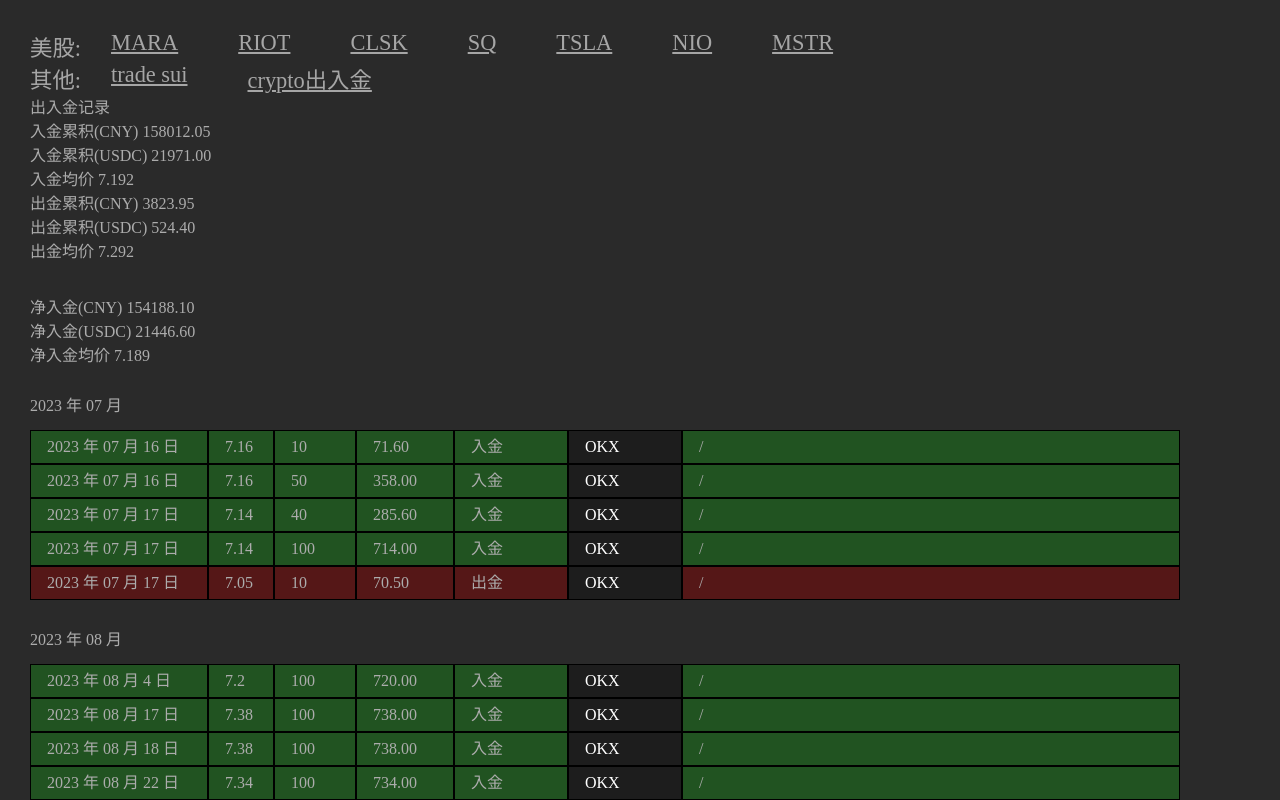
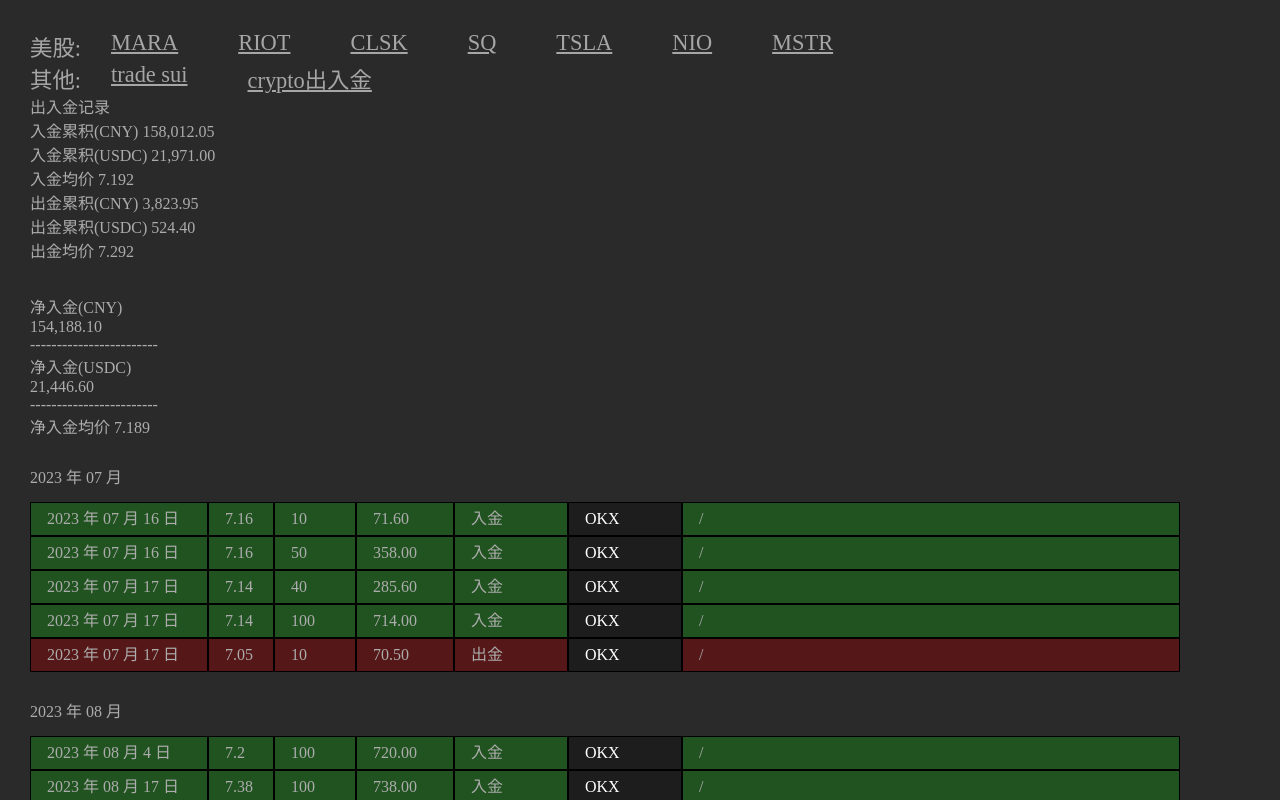
Before and after one commit to dsqiao/trade, a Vue app: page /cashflow in a window 1280 px wide. Shown: the top 800 px of the page. Built offline with nearby package versions, Linux system fonts and the light colour scheme.

Commit message:
为大数字每隔3位添加逗号

```diff
--- a/src/components/CashFlow.vue
+++ b/src/components/CashFlow.vue
@@ -1,16 +1,20 @@
 <template>
 <div>出入金记录</div>
-<div>入金累积(CNY) {{ totalInflowInCNY.toFixed(2) }}</div>
-<div>入金累积(USDC) {{ totalInflowInUSDC.toFixed(2) }}</div>
+<div>入金累积(CNY) {{ parseNumber(totalInflowInCNY) }}</div>
+<div>入金累积(USDC) {{ parseNumber(totalInflowInUSDC) }}</div>
 <div>入金均价 {{ (totalInflowInCNY / totalInflowInUSDC).toFixed(3) }}</div>
-<div>出金累积(CNY) {{ totalOutflowInCNY.toFixed(2) }}</div>
-<div>出金累积(USDC) {{ totalOutflowInUSDC.toFixed(2) }}</div>
+<div>出金累积(CNY) {{ parseNumber(totalOutflowInCNY) }}</div>
+<div>出金累积(USDC) {{ parseNumber(totalOutflowInUSDC) }}</div>
 <div>出金均价 {{ (totalOutflowInCNY / totalOutflowInUSDC).toFixed(3) }}</div>
 
 <div class="divider"></div>
 
-<div>净入金(CNY) {{ (totalInflowInCNY - totalOutflowInCNY).toFixed(2) }}</div>
-<div>净入金(USDC) {{ (totalInflowInUSDC - totalOutflowInUSDC).toFixed(2) }}</div>
+<div>净入金(CNY)</div>
+<div>{{ parseNumber(totalInflowInCNY - totalOutflowInCNY) }}</div>
+<div>------------------------</div>
+<div>净入金(USDC)</div>
+<div>{{ parseNumber(totalInflowInUSDC - totalOutflowInUSDC) }}</div>
+<div>------------------------</div>
 <div>净入金均价 {{ ((totalInflowInCNY - totalOutflowInCNY) / (totalInflowInUSDC - totalOutflowInUSDC)).toFixed(3) }} </div>
 <div v-for="(month, monthIndex) in cashflow" :key="monthIndex">
   <div class="monthTitle">{{ `${month.month.slice(0, 4)} 年 ${month.month.slice(4)} 月` }}</div>
@@ -55,7 +59,12 @@ for (let month of cashflow) {
     }
   }
 }
-
+const parseNumber = (num) => {
+  return num.toLocaleString('en-US', {
+    minimumFractionDigits: 2,
+    maximumFractionDigits: 2
+  });
+};
 </script>
 <style>
 .divider {
```
